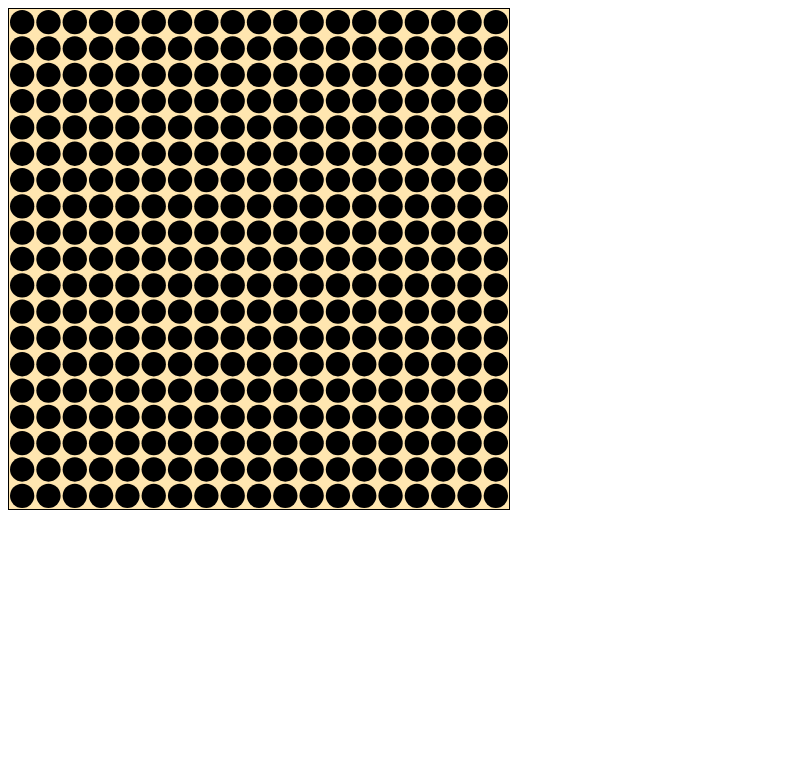
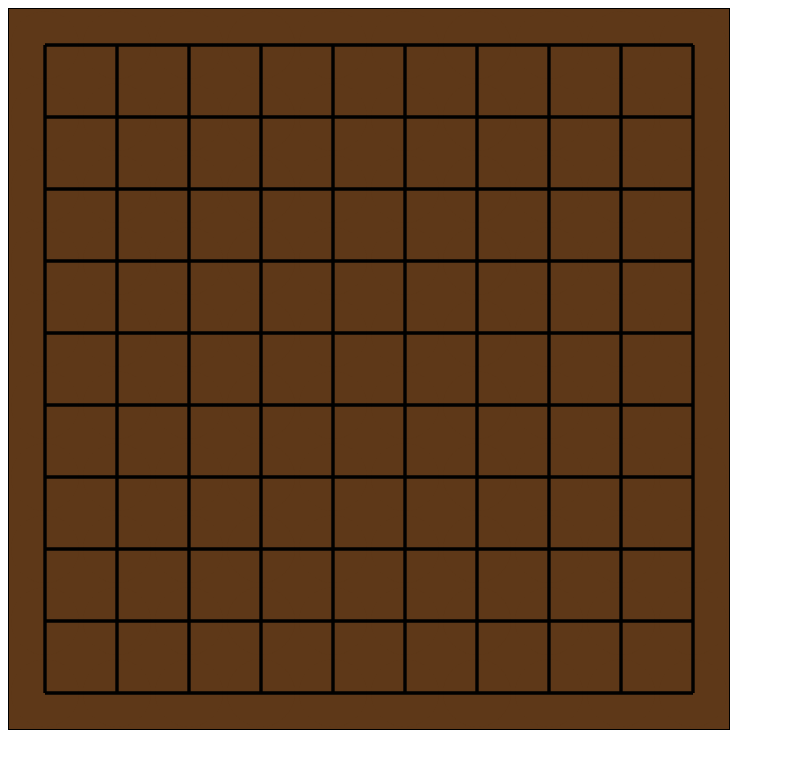
Before and after one commit to chikeichan/WeiqiJS, a website: page index.html in a window 1280 px wide. Shown: the whole page, without its empty margins (0-785 px from the left). Drawn offline with nearby package versions, Linux system fonts and the light colour scheme.

Commit message:
Draw grid

```diff
--- a/style.css
+++ b/style.css
@@ -1,4 +1,4 @@
 svg {
 	border: 1px solid black;
-	background-color: rgb(255,230,176);
+	background-color: rgb(94, 56, 24);;
 }
--- a/weiqi.js
+++ b/weiqi.js
@@ -10,7 +10,9 @@ var Weiqi = function(n,svg,size){
 			for (var j = 0; j<boardSize; j++){
 				var row = String.fromCharCode(65+i);
 				var col = j;
-				board[row+col] = 0;
+				board[row+col] = {
+					color: 'rgb(94, 56, 24)'
+				}
 			}
 		}
 		return board;
@@ -21,30 +23,65 @@ var Weiqi = function(n,svg,size){
 	weiqi.getStones = function(){
 		var colors = ['','black','white']
 		var stones = [];
-		for(var stone in this.board){
-			var row = stone.charCodeAt(0)-65;
-			var col = +stone.slice(1);
-			var stone = this.board[stone];
-			stones.push({cx: step*row+init, cy: step*col+init, stone: colors[stone], coor: stone})
+		for(var key in this.board){
+			var row = key.charCodeAt(0)-65;
+			var col = +key.slice(1);
+			var stone = this.board[key];
+			stones.push({cx: step*row+init, cy: step*col+init, stone: stone.color, coor: key})
 		}
 		return stones;
+	}
+
+	weiqi.getGrid = function(){
+		var results = [];
+		var start = 0*step+init;
+		var end = (n-1)*step+init;
+		for(var i = 0; i < n; i++){
+			var vertData = {
+				x1: i*step+init,
+				y1: start,
+				x2: i*step+init,
+				y2: end
+			};
+			var horiData = {
+				y1: i*step+init,
+				x1: start,
+				y2: i*step+init,
+				x2: end
+			};
+			results.push(vertData);
+			results.push(horiData);
+		}
+		return results;
 	}
 
 	return weiqi;
 }
 
-var boardWidth = 500;
-var boardSize = 19;
-var stoneRadius = ((boardWidth/boardSize)/2)-1;
+
+
+var boardWidth = $(document).height()*0.9 > $(document).width()*0.9 ? $(document).width()*0.9 : $(document).height()*0.9;
+var boardSize = 10;
+var stoneRadius = ((boardWidth/boardSize)/2)-2;
 
 var svg = d3.select('body').append('svg')
 						.attr('width',boardWidth)
 						.attr('height',boardWidth);
 
+var weiqi = Weiqi(boardSize,svg,boardWidth);
 
-var weiqi = Weiqi(19,svg,500);
+var drawBoard = function(svg){
+	svg.selectAll('line').data(weiqi.getGrid())
+			.enter().append('line')
+			.attr('x1', function(d){return d.x1})
+			.attr('x2', function(d){return d.x2})
+			.attr('y1', function(d){return d.y1})
+			.attr('y2', function(d){return d.y2})
+			.attr('stroke-width', stoneRadius/10)
+			.attr('stroke','black')
+}
 
-var render = function(){
+var render = function(svg){
 	svg.selectAll('circle').data(weiqi.getStones())
 			.enter().append('circle')
 			.attr('cx',function(d){return d.cx})
@@ -52,8 +89,9 @@ var render = function(){
 			.attr('r',stoneRadius)
 			.attr('fill',function(d){return d.stone})
 			.on('mouseenter',function(d){$(this).attr('fill','black')})
-			.on('mouseleave', function(d){$(this).attr('fill','rgb(255,230,176)')})
-			.on('click',function(d){d.stone = 'black'; console.log(weiqi.getStones())})
+			.on('mouseleave', function(d){$(this).attr('fill','rgb(94, 56, 24)')})
+			.on('click',function(d){console.log(d)})
+	drawBoard(svg);
 }
 
-render();
+render(svg);
```
Also changed, not shown: 1 other file.
